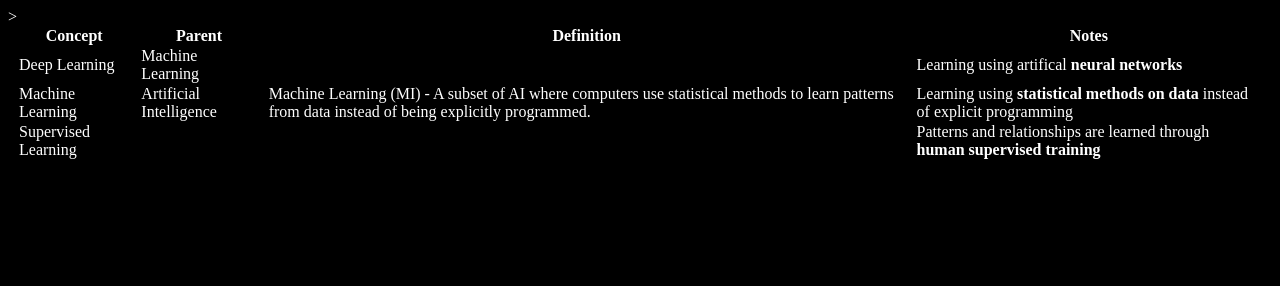
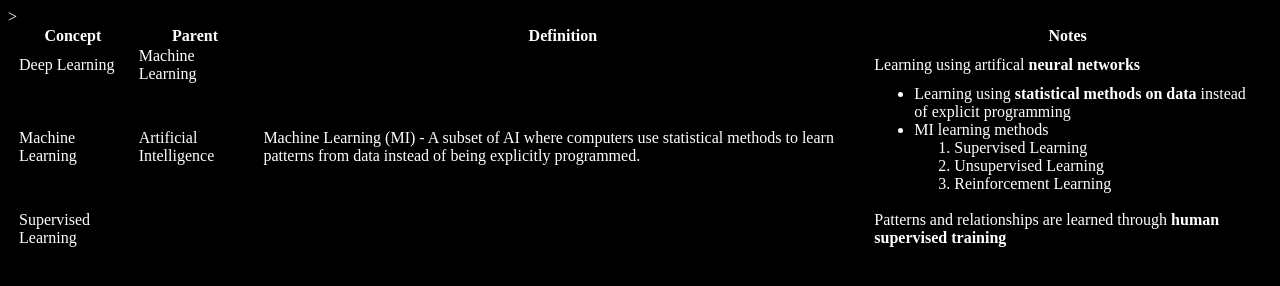
Before and after one commit to JustinSteen73/PillarsOfAutonomy, a plain HTML site: page AI/ai-concepts.html in a window 1280 px wide. Drawn offline with Linux system fonts and the light colour scheme.

Commit message:
machine learning notes

```diff
--- a/AI/ai-concepts.html
+++ b/AI/ai-concepts.html
@@ -25,7 +25,18 @@
                 <td>Machine Learning</td>
                 <td>Artificial Intelligence</td>
                 <td>Machine Learning (MI) - A subset of AI where computers use statistical methods to learn patterns from data instead of being explicitly programmed.</td>>
-                <td>Learning using <b>statistical methods on data</b> instead of explicit programming</td>
+                <td>
+                    <ul>
+                        <li>Learning using <b>statistical methods on data</b> instead of explicit programming</li>
+                        <li>MI learning methods</li>
+                        <ol>
+                            <li>Supervised Learning</li>
+                            <li>Unsupervised Learning</li>
+                            <li>Reinforcement Learning</li>
+                        </ol>
+                    </ul>
+
+                </td>
             </tr>
             <tr>
                 <td>Supervised Learning</td>
```
